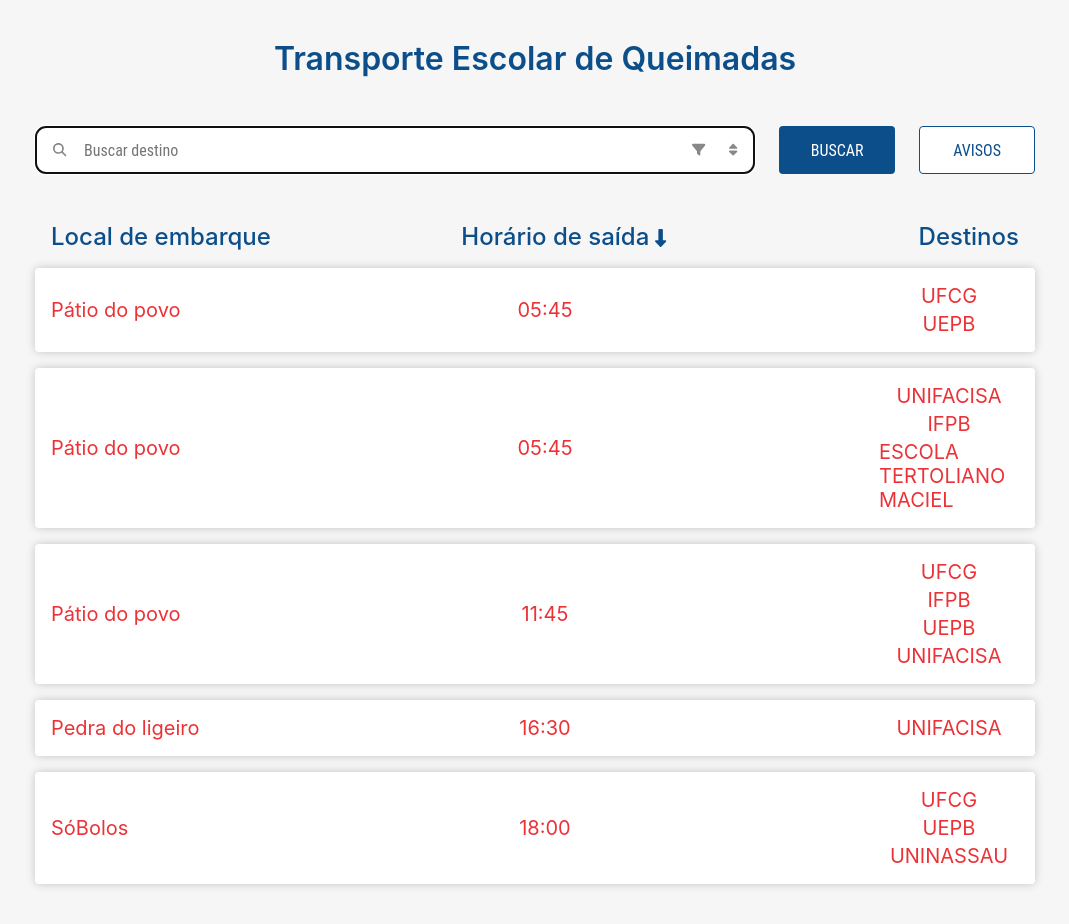
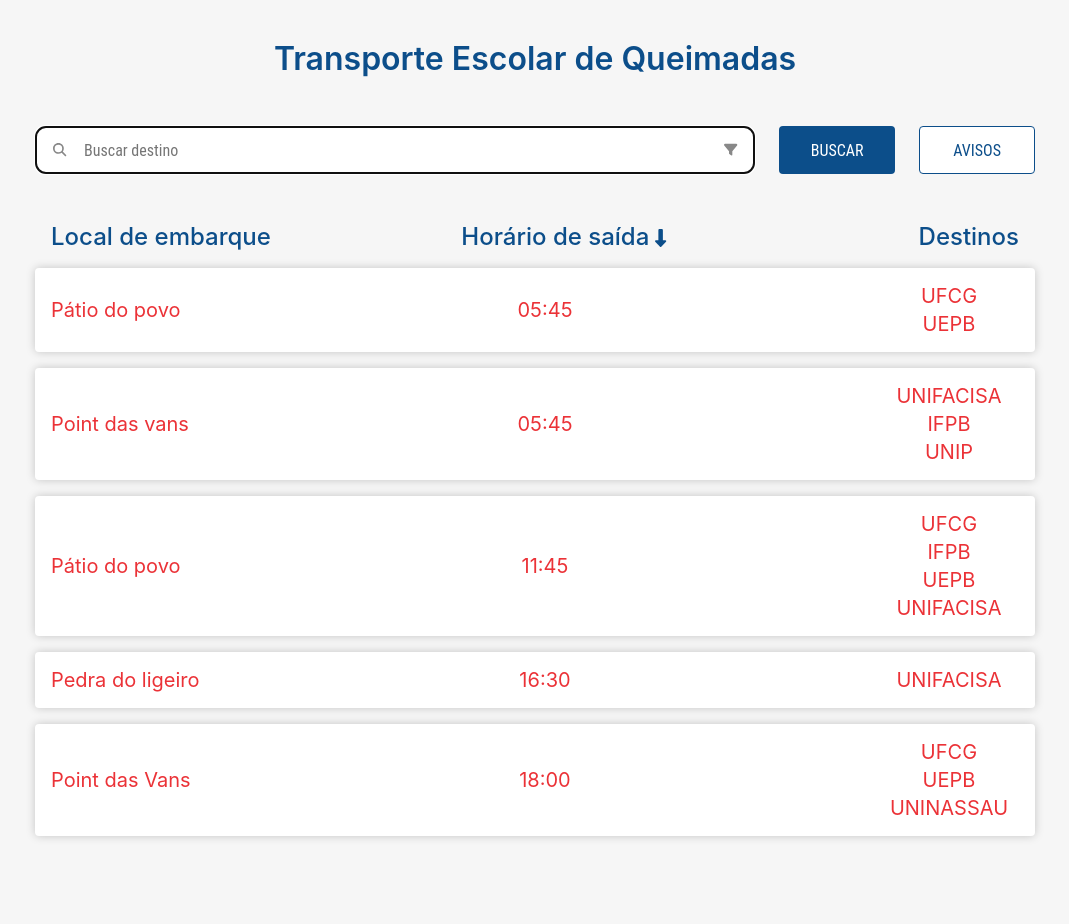
Before and after one commit to Transporte-Escolar-de-Queimadas/steq-front, a React (Create React App) app: page / in a window 1280 px wide. Shown: the whole page, without its empty margins (105-1174 px from the left). After the commit the page ends 876 px from the top, so only its background shows below. Built offline with nearby package versions, Linux system fonts and the light colour scheme.

Commit message:
Ajustando detalhes do ordenamento das rotas

```diff
--- a/src/pages/Home/index.js
+++ b/src/pages/Home/index.js
@@ -15,7 +15,7 @@
     const routesData = [
       {
         id: 1,
-        localPartida: 'SóBolos',
+        localPartida: 'Point das Vans',
         horarioSaida: '18:00',
         destinos: ['UFCG', 'UEPB', 'UNINASSAU']
       },
@@ -33,9 +33,9 @@
       },
       {
         id: 4,
-        localPartida: 'Pátio do povo',
+        localPartida: 'Point das vans',
         horarioSaida: '05:45',
-        destinos: ['UNIFACISA', 'IFPB','ESCOLA TERTOLIANO MACIEL']
+        destinos: ['UNIFACISA', 'IFPB','UNIP']
       },
       {
         id: 5,
@@ -110,9 +110,6 @@
               <FontAwesomeIcon icon= {faFilter} style={{color: '#888888'}} />
             </button>
 
-            <button className= 'home-sort-input-icon' >
-              <FontAwesomeIcon icon= {faSort} style={{color: '#888888'}} />
-            </button>
           </div>
 
           <button className= 'home-requirements-search-button' onClick={() => handleSearch()}>
@@ -145,7 +142,7 @@
 
           {
           loading ? (
-            <div className="loading">Carregando...</div>
+            <div className="home-loading">Carregando...</div>
           ) : (
             routes.map(route => {
               return (
--- a/src/pages/Home/styles.css
+++ b/src/pages/Home/styles.css
@@ -54,6 +54,7 @@
     border-color: transparent;
 }
 
+/*
 .home-sort-input-icon{
     position: absolute;
     right: 16px;
@@ -61,10 +62,11 @@
     background-color: transparent;
     border-color: transparent;
 }
+*/
 
 .home-filter-input-icon{
     position: absolute;
-    right: 48px;
+    right: 16px;
     height: 100%;
     background-color: transparent;
     border-color: transparent;
@@ -159,3 +161,9 @@
     background-color: transparent;
     border-color: transparent;
 }
+
+.home-loading{
+    display: flex;
+    justify-content: center;
+    align-items: center;
+}
```
Also changed, not shown: 1 other file (tests, documents, lock files or other folders).
